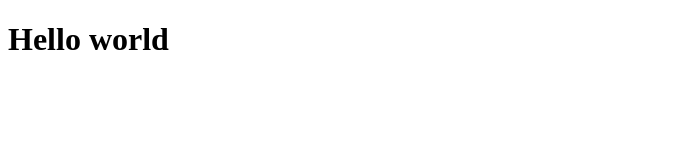
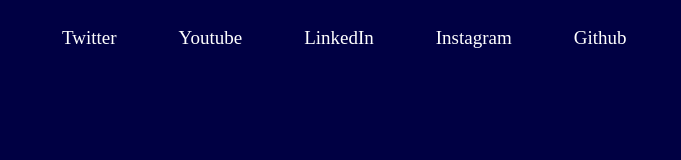
Before and after one commit to Crescent4real/myportfolio, a plain HTML site: page index.html in a window 1280 px wide. Shown: the whole page, without its empty margins (0-681 px from the left). Drawn offline with Linux system fonts and the light colour scheme.

Commit message:
Added Features To The portfolio

```diff
--- a/index.html
+++ b/index.html
@@ -7,6 +7,16 @@
     <link rel="stylesheet" href="style.css">
 </head>
 <body>
-    <h1>Hello world</h1>
+    <div class="container">
+        <div class="navbar">
+            <ul>
+                <li><a href="#">Twitter</a></li>
+                <li><a href="#">Youtube</a></li>
+                <li><a href="#">LinkedIn</a></li>
+                <li><a href="#">Instagram</a></li>
+                <li><a href="#">Github</a></li>
+            </ul>
+        </div>
+    </div>
 </body>
 </html>
--- a/style.css
+++ b/style.css
@@ -0,0 +1,48 @@
+*{
+    margin: 0;
+    padding: 0;
+    background: rgb(0, 0, 67);
+}
+
+.logo{
+    color: white;
+    margin-top: 20px;
+    margin-left: 20px;
+    font-weight: bold;
+    font-family: cambria;
+}
+
+.navbar{
+    width: 400px;
+    float: left;
+    height: 70px;
+}
+
+ul{
+    float: left;
+    display: flex;
+    justify-content: center;
+    align-items: center;
+}
+
+ul li{
+    list-style: none;
+    margin-left: 62px;
+    margin-top: 27px;
+    font-size: 19px;
+}
+
+ul li a{
+    text-decoration: none;
+    color: white;
+    cursor: pointer;
+    transition: 0.5s ease-in-out;
+}
+
+ul li a:hover{
+    color: rgb(136, 156, 255);
+}
+
+ul li a:active{
+    color: darkblue;
+}
```
